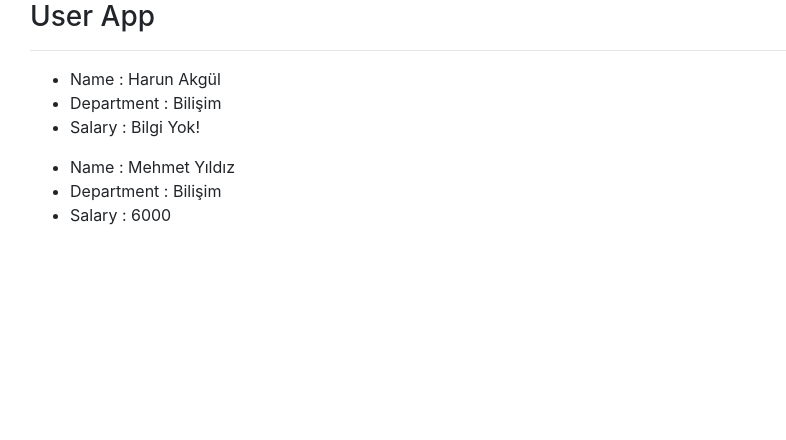
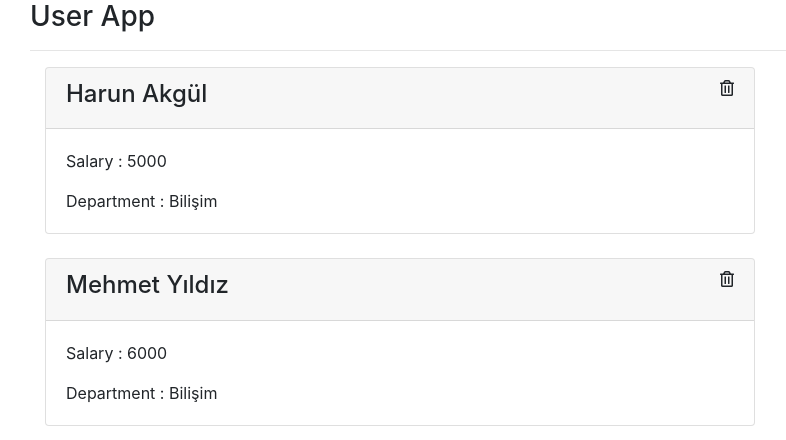
Before and after one commit to Harun6/React-Tutorials, a React (Create React App) app in the folder reactapp/: page / in a window 1280 px wide. Shown: the top 440 px of the page, without its empty margins (55-841 px from the left). Built offline with nearby package versions, Linux system fonts and the light colour scheme.

Commit message:
Add font awesome cdn and some attributes.

```diff
--- a/reactapp/public/index.html
+++ b/reactapp/public/index.html
@@ -25,6 +25,8 @@
   <!--Bootstrap-->
   <link rel="stylesheet" href="https://cdn.jsdelivr.net/npm/bootstrap@4.0.0/dist/css/bootstrap.min.css"
     integrity="sha384-Gn5384xqQ1aoWXA+058RXPxPg6fy4IWvTNh0E263XmFcJlSAwiGgFAW/dAiS6JXm" crossorigin="anonymous">
+  <link rel="stylesheet" href="https://pro.fontawesome.com/releases/v5.10.0/css/all.css"
+    integrity="sha384-AYmEC3Yw5cVb3ZcuHtOA93w35dYTsvhLPVnYs9eStHfGJvOvKxVfELGroGkvsg+p" crossorigin="anonymous" />
   <title>React App</title>
 </head>
 
--- a/reactapp/src/App.js
+++ b/reactapp/src/App.js
@@ -28,7 +28,7 @@
       <User
       name = "Harun Akgül"
       department = "Bilişim"
-      //salary = "5000"
+      salary = "5000"
       />
 
       <User
--- a/reactapp/src/Component/User.js
+++ b/reactapp/src/Component/User.js
@@ -8,12 +8,17 @@
     // Destructing
     const {name,department,salary} = this.props;
     return (
-      <div>
-        <ul>
-          <li>Name : {name}</li>
-          <li>Department : {department}</li>
-          <li>Salary : {salary}</li>
-        </ul>
+      <div className = 'col-md-8 mb-4'>
+        <div className = 'card'>
+          <div className = 'card-header d-flex justify-content-between'>
+            <h4 className = 'd-inline'>{name}</h4>
+            <i className = 'far fa-trash-alt' style = {{cursor : "pointer"}}></i>
+          </div>
+          <div className = 'card-body'>
+            <p className = 'card-text'> Salary : {salary}</p>
+            <p className = 'card-text'> Department : {department}</p>
+          </div>
+        </div>
       </div>
     )
   }
```
